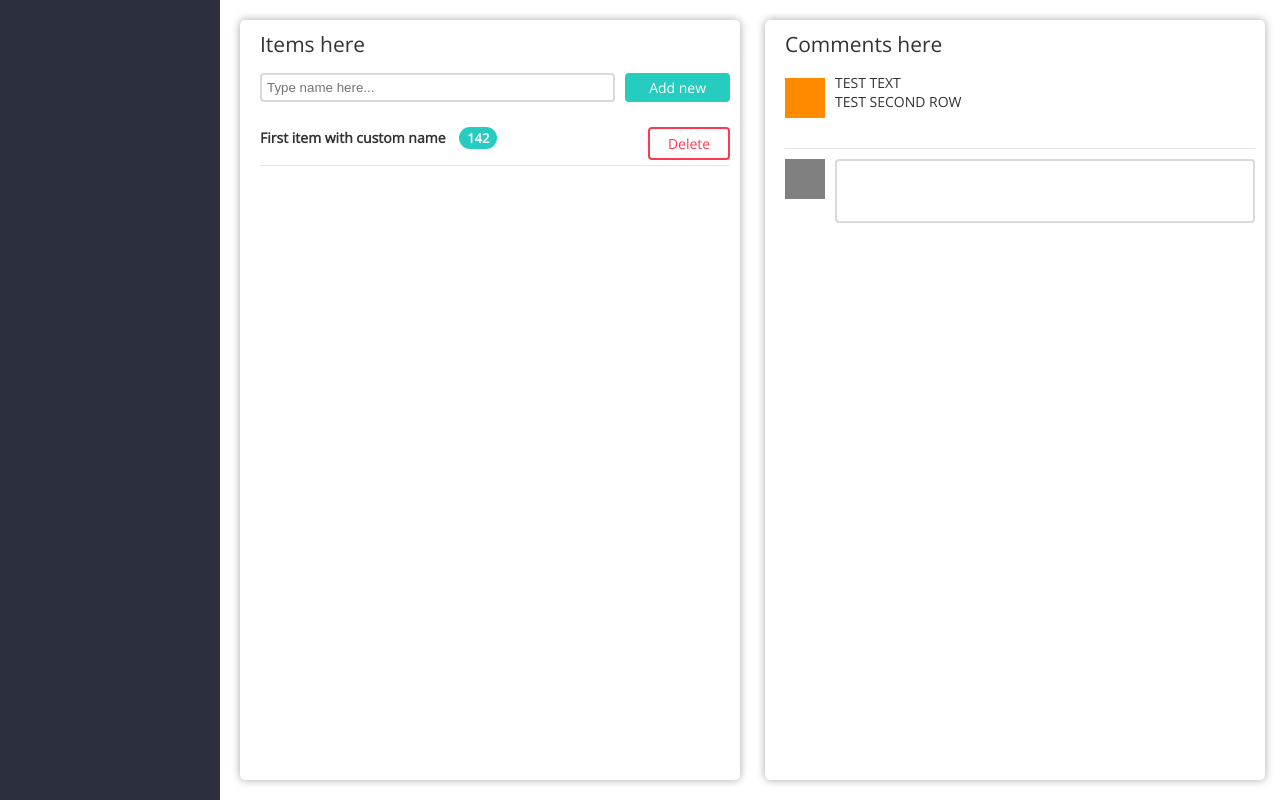
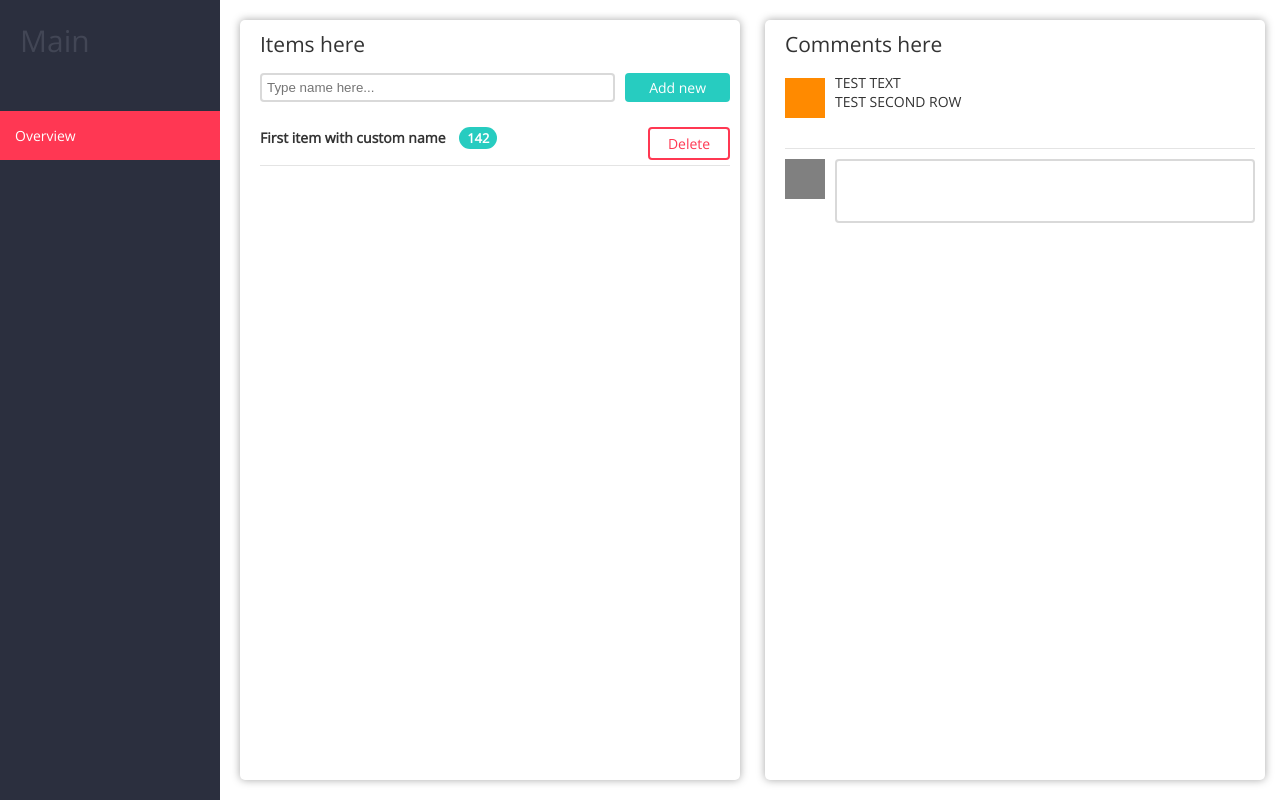
Before and after one commit to Dimon14101010/test_task_for_empeek, a website: page index.html in a window 1280 px wide. Drawn offline with nearby package versions, Linux system fonts and the light colour scheme.

Commit message:
test task for empeek

```diff
--- a/index.html
+++ b/index.html
@@ -8,7 +8,7 @@
 </head>
 <body ng-app="myApp">
 <div class="main-wrapper">
-<div class="side-nav"></div>
+<div class="side-nav"><span class="menu-text">Main</span><div class="side-nav-menu">Overview</div></div>
 <div class="wrapper">
 <div class="card-panel" ng-controller="DashboardCtrl as dc">
     <h2 class="card-panel-title" align="left">Items here</h2>
--- a/style.css
+++ b/style.css
@@ -31,7 +31,9 @@ body,html {
 
 /* START Navigation panel */
 .side-nav{
+    color: white;
     display: flex;
+    flex-direction: column;
     background-color: #2b2f3e;
     width: 220px;
     height: 100%;
@@ -185,3 +187,15 @@ body,html {
 
     background-color: #47568c;
 }
+.menu-text {
+    font-family: "Open Sans",sans-serif;
+    font-size: 30px;
+    margin-left: 20px;
+    margin-top: 20px;
+    color: #424655;
+}
+.side-nav-menu{
+    background-color: #ff3753;
+    margin-top: 50px;
+    padding: 15px;
+}
```
